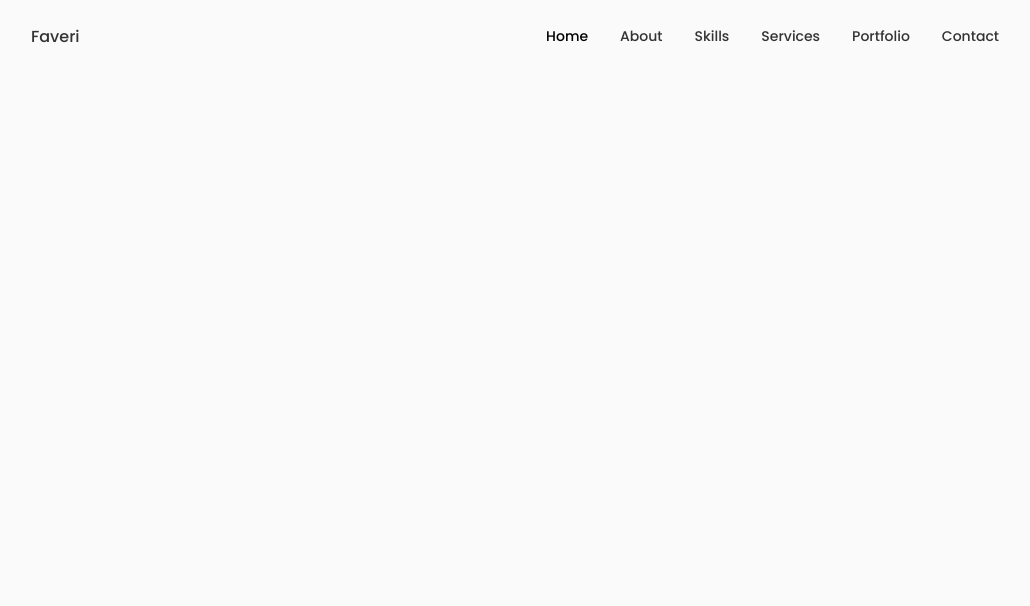
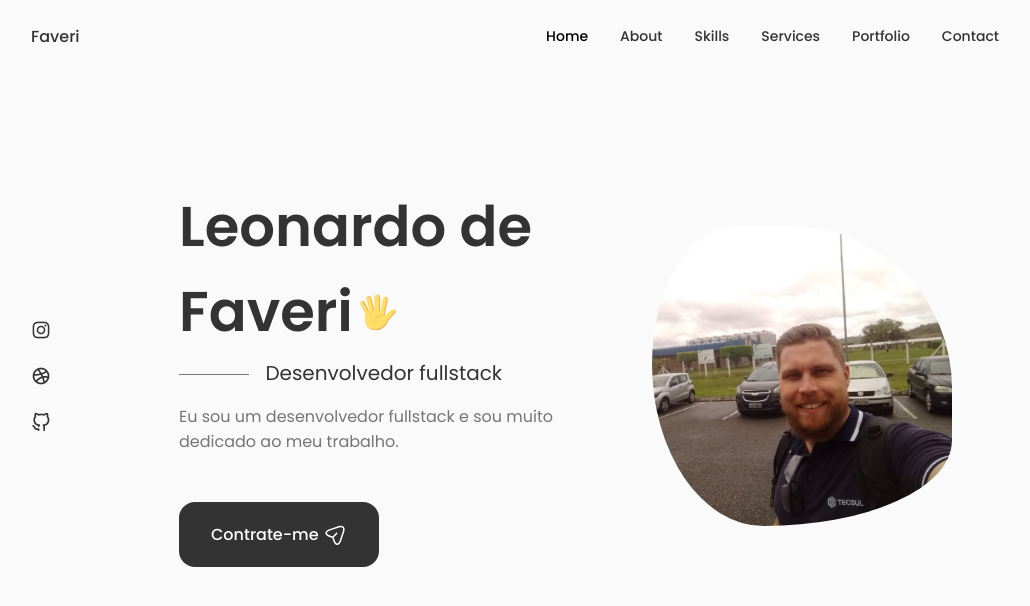
Before and after one commit to Leodf/portifolio-react, a React (Create React App) app: page / in a window 1280 px wide. Shown: the top 606 px of the page, without its empty margins (125-1155 px from the left). Built offline with nearby package versions, Linux system fonts and the light colour scheme.

Commit message:
criando o componente Head e animando a imagem de perfil

```diff
--- a/src/App.js
+++ b/src/App.js
@@ -1,10 +1,15 @@
 import './App.css';
 import Header from './components/header/Header'
+import Home from './components/home/Home';
 
 const App = () => {
   return (
     <>
     <Header />
+
+    <main className='main'>
+      <Home />
+    </main>
     </>
   )
 }
--- /dev/null
+++ b/src/components/home/Data.jsx
@@ -0,0 +1,83 @@
+import React from 'react'
+
+const Data = () => {
+  return (
+    <div className="home-data">
+        <h1 className='home-title'>Leonardo de Faveri
+        <svg
+                  width="36"
+                  height="36"
+                  viewBox="0 0 48 48"
+                  fill="none"
+                  xmlns="http://www.w3.org/2000/svg"
+                  class="home-hand"
+                >
+                  <path
+                    d="M25.4995 32.0305L31.3495 33.1555L36.1495 8.48051C36.4495 6.83051 35.3995 5.18051 33.8245 4.88051C32.1745 4.58051 30.5995 5.70551 30.2995 7.35551L25.4995 32.0305Z"
+                    fill="#FFDD67"
+                  ></path>
+                  <path
+                    d="M33.8996 4.88018C33.6746 4.80518 33.5246 4.80518 33.2996 4.80518C34.6496 5.33018 35.3996 6.75518 35.0996 8.25518L30.2996 32.9302L31.3496 33.1552L36.1496 8.48018C36.5246 6.75518 35.4746 5.18018 33.8996 4.88018Z"
+                    fill="#EBA352"
+                  ></path>
+                  <path
+                    d="M19.4995 32.7802H26.5495V5.55518C26.5495 3.53018 24.9745 1.80518 23.0245 1.80518C21.1495 1.80518 19.4995 3.45518 19.4995 5.55518V32.7802Z"
+                    fill="#FFDD67"
+                  ></path>
+                  <path
+                    d="M23.0995 1.80518C22.9495 1.80518 22.7245 1.80518 22.5745 1.88018C24.2995 2.18018 25.5745 3.68018 25.5745 5.55518V32.8552H26.6245V5.55518C26.6245 3.45518 25.0495 1.80518 23.0995 1.80518Z"
+                    fill="#EBA352"
+                  ></path>
+                  <path
+                    d="M15.7495 32.7054L21.7495 31.1304L15.2245 6.30541C14.7745 4.58041 13.0495 3.53041 11.3995 3.90541C9.74948 4.35541 8.77448 6.08041 9.22448 7.80541L15.7495 32.7054Z"
+                    fill="#FFDD67"
+                  ></path>
+                  <path
+                    d="M11.3995 3.90541L10.9495 4.13041C12.4495 4.05541 13.7995 5.03041 14.2495 6.60541L20.7745 31.4304L21.8245 31.1304L15.2245 6.30541C14.7745 4.58041 13.0495 3.53041 11.3995 3.90541Z"
+                    fill="#EBA352"
+                  ></path>
+                  <path
+                    d="M2.99937 10.355C1.57437 11.03 1.12437 12.83 1.87437 14.33L11.7744 34.055L16.7994 31.505L6.89937 11.78C6.14937 10.28 4.42437 9.68 2.99937 10.355Z"
+                    fill="#FFDD67"
+                  ></path>
+                  <path
+                    d="M2.99956 10.355C2.84956 10.43 2.69956 10.505 2.54956 10.655C3.82456 10.28 5.24956 10.955 5.92456 12.305L15.8246 32.03L16.7996 31.58L6.89956 11.78C6.14956 10.28 4.42456 9.68 2.99956 10.355Z"
+                    fill="#EBA352"
+                  ></path>
+                  <path
+                    d="M46.2744 22.2801C45.0744 19.9551 41.3244 20.1051 37.4994 24.3051C34.7994 27.2301 34.2744 28.2051 31.5744 28.1301V25.0551C31.5744 25.0551 25.7994 20.7801 14.3244 22.7301C14.3244 22.7301 7.79945 23.6301 7.79945 27.0801C7.79945 27.0801 6.67445 35.4051 8.99945 40.6551C12.4494 48.4551 30.1494 50.4801 35.6994 37.2051C36.8244 34.5801 39.0744 32.6301 41.0994 30.1551C43.4244 27.1551 47.5494 24.7551 46.2744 22.2801Z"
+                    fill="#FFDD67"
+                  ></path>
+                  <path
+                    d="M46.2745 22.28C46.0495 21.83 45.7495 21.53 45.3745 21.23C45.4495 21.305 45.5245 21.38 45.5245 21.53C46.7995 24.08 42.6745 26.405 40.1995 29.405C38.1745 31.88 35.9245 33.83 34.7995 36.455C29.9995 47.93 16.0495 47.93 10.1995 42.68C15.5245 48.68 30.5245 49.28 35.5495 37.205C36.6745 34.58 38.9245 32.63 40.9495 30.155C43.4245 27.155 47.5495 24.755 46.2745 22.28ZM32.3245 28.13C27.4495 26.33 18.7495 29.63 19.9495 38.405C19.9495 30.23 27.3745 28.205 31.4245 28.205C32.0245 28.13 32.3245 28.13 32.3245 28.13Z"
+                    fill="#EBA352"
+                  ></path>
+        </svg>
+        </h1>
+        <h3 className='home-subtitle'>Desenvolvedor fullstack</h3>
+        <p className="home-description">Eu sou um desenvolvedor fullstack e sou muito dedicado ao meu trabalho.</p>
+
+        <a href="#contact" className="button button-flex">Contrate-me
+        <svg
+                  class="button-icon"
+                  xmlns="http://www.w3.org/2000/svg"
+                  width="24"
+                  height="24"
+                  viewBox="0 0 24 24"
+                  fill="none"
+                >
+                  <path
+                    d="M14.2199 21.9352C13.0399 21.9352 11.3699 21.1052 10.0499 17.1352L9.32988 14.9752L7.16988 14.2552C3.20988 12.9352 2.37988 11.2652 2.37988 10.0852C2.37988 8.91525 3.20988 7.23525 7.16988 5.90525L15.6599 3.07525C17.7799 2.36525 19.5499 2.57525 20.6399 3.65525C21.7299 4.73525 21.9399 6.51525 21.2299 8.63525L18.3999 17.1252C17.0699 21.1052 15.3999 21.9352 14.2199 21.9352ZM7.63988 7.33525C4.85988 8.26525 3.86988 9.36525 3.86988 10.0852C3.86988 10.8052 4.85988 11.9052 7.63988 12.8252L10.1599 13.6652C10.3799 13.7352 10.5599 13.9152 10.6299 14.1352L11.4699 16.6552C12.3899 19.4352 13.4999 20.4252 14.2199 20.4252C14.9399 20.4252 16.0399 19.4352 16.9699 16.6552L19.7999 8.16525C20.3099 6.62525 20.2199 5.36525 19.5699 4.71525C18.9199 4.06525 17.6599 3.98525 16.1299 4.49525L7.63988 7.33525Z"
+                    fill="var(--container-color)"
+                  ></path>
+                  <path
+                    d="M10.11 14.7052C9.92005 14.7052 9.73005 14.6352 9.58005 14.4852C9.29005 14.1952 9.29005 13.7152 9.58005 13.4252L13.16 9.83518C13.45 9.54518 13.93 9.54518 14.22 9.83518C14.51 10.1252 14.51 10.6052 14.22 10.8952L10.64 14.4852C10.5 14.6352 10.3 14.7052 10.11 14.7052Z"
+                    fill="var(--container-color)"
+                  ></path>
+        </svg>
+        </a>
+    </div>
+  )
+}
+
+export default Data
--- /dev/null
+++ b/src/components/home/Home.jsx
@@ -0,0 +1,22 @@
+import React from 'react'
+import "./home.css"
+import Social from './Social'
+import Data from './Data'
+
+const Home = () => {
+  return (
+    <section className="home section" id="home">
+        <div className="home-container container grid">
+            <div className="home-content grid">
+                <Social />
+
+                <div className="home-img"></div>
+
+                <Data />
+            </div>
+        </div>
+    </section>
+  )
+}
+
+export default Home
--- /dev/null
+++ b/src/components/home/Social.jsx
@@ -0,0 +1,21 @@
+import React from 'react'
+
+const Social = () => {
+  return (
+    <div className="home-social">
+        <a href="#https://www.instagram.com/" className="home-social-icon" target="_blank">
+            <i className='uil uil-instagram'></i>
+        </a>
+
+        <a href="#https://dribbble.com/" className="home-social-icon" target="_blank">
+            <i className='uil uil-dribbble'></i>
+        </a>
+
+        <a href="#https://github.com/" className="home-social-icon" target="_blank">
+            <i className='uil uil-github-alt'></i>
+        </a>
+    </div>
+  )
+}
+
+export default Social
--- /dev/null
+++ b/src/components/home/home.css
@@ -0,0 +1,80 @@
+.home-content {
+    grid-template-columns: 116px repeat(2, 1fr);
+    padding-top: 5.5rem;
+    column-gap: 2rem;
+    align-items: center;
+}
+
+.home-social {
+    display: grid;
+    grid-template-columns: max-content;
+    row-gap: 1rem;
+}
+
+.home-social-icon {
+    font-size: 1.25rem;
+    color: var(--title-color);
+}
+
+.home-social-icon:hover {
+    color: var(--title-color-dark);
+}
+
+.home-title {
+    font-size: var(--big-font-size);
+    margin-bottom: var(--mb-0-25);
+}
+
+.home-hand {
+    width: 38px;
+    height: 38px;
+    margin-left: 0.4rem;
+}
+
+.home-subtitle {
+    position: relative;
+    font-size: var(--h3-font-size);
+    padding-left: 5.4rem;
+    font-weight: var(--font-normal);
+    margin-bottom: var(--mb-1);
+}
+
+.home-subtitle::before {
+    content: '';
+    position: absolute;
+    width: 70px;
+    height: 1px;
+    background-color: var(--text-color);
+    left: 0;
+    top: 1rem;
+}
+
+.home-description {
+    max-width: 400px;
+    margin-bottom: var(--mb-3);
+}
+
+.home-img {
+    background: url(../../assets/perfil-full.jpg);
+    background-repeat: no-repeat;
+    background-position: center;
+    background-size: cover;
+    box-shadow: inset 0 0 0 9px rgb(255, 255, 255 / 30%);
+    order: 1;
+    justify-self: center;
+    width: 300px;
+    height: 300px;
+    animation: profile-animate 8s ease-in-out infinite 1s;
+}
+
+@keyframes profile-animate {
+    0% {
+        border-radius: 60% 40% 30% 70%/60% 30% 70% 40%;
+    }
+    50% {
+        border-radius: 30% 60% 70% 40%/50% 60% 30% 60%;
+    }
+    100% {
+        border-radius: 60% 40% 30% 70%/60% 30% 70% 40%;
+    }
+}
```
Also changed, not shown: src/assets/perfil-full.jpg (added).
